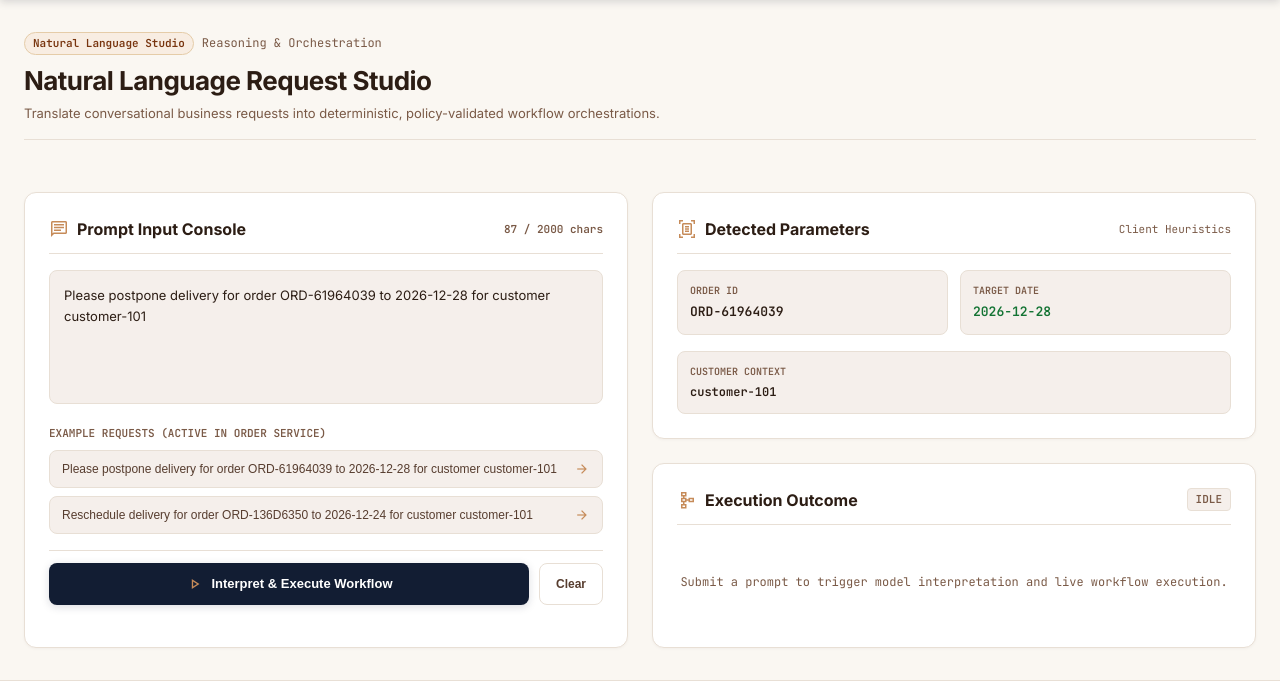
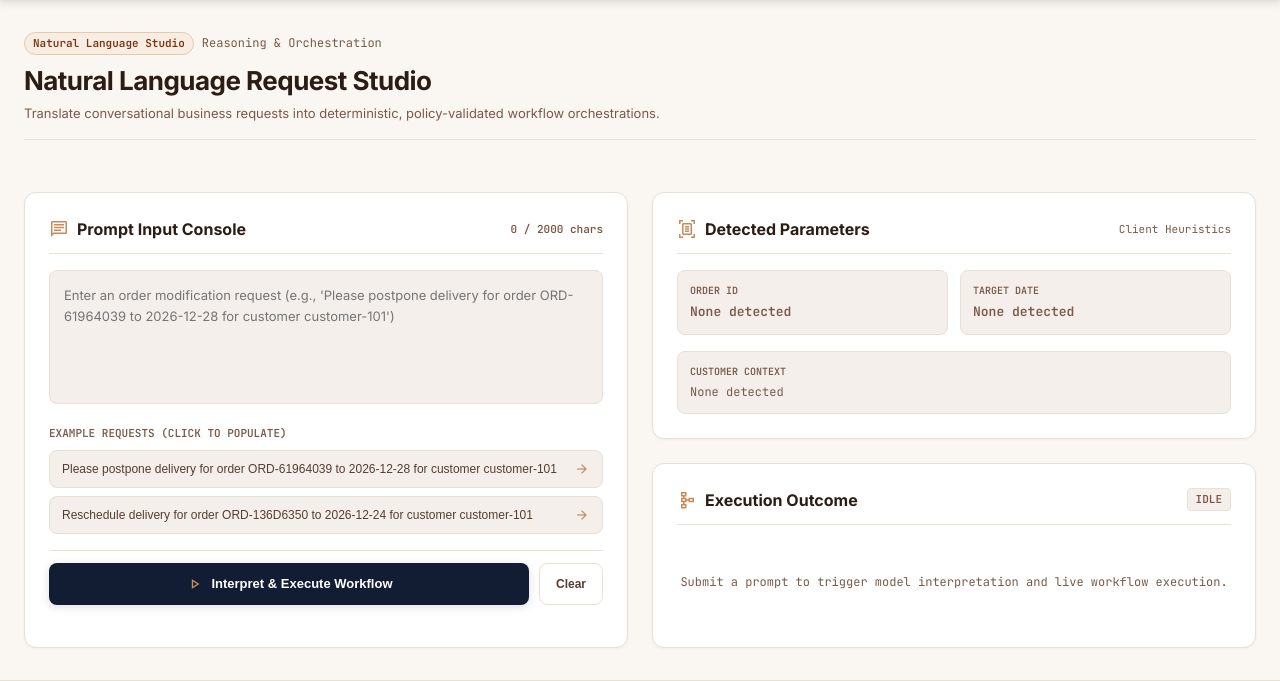
Before and after one commit to souro26/relay, a Python web app: template src/relay/templates/nl_request.html in a window 1280 px wide. Shown: the part 57-738 px from the top of the page. Run offline with Jinja, Linux system fonts and the light colour scheme; the template is opened without the code that fills it, so the values that code supplies are empty.

Commit message:
fix(nl): start with clean empty textarea, 0/2000 count, and pre-DOM synchronous keystroke tracking

```diff
--- a/src/relay/templates/nl_request.html
+++ b/src/relay/templates/nl_request.html
@@ -21,6 +21,68 @@
     </div>
 </div>
 
+<!-- Inline Synchronous Keystroke Tracker (Defined before DOM elements) -->
+<script>
+    function updateCounter(el) {
+        var val = (el && typeof el.value === 'string') ? el.value : (document.getElementById('nl-prompt-text') ? document.getElementById('nl-prompt-text').value : '');
+        var len = val.length;
+
+        // 1. Dynamic character counter: 0 -> 1 -> 2 -> ... on every keypress
+        var counter = document.getElementById('nl-char-counter');
+        if (counter) {
+            counter.textContent = len + ' / 2000 chars';
+            if (len > 2000) {
+                counter.style.color = '#C5221F';
+                counter.style.fontWeight = '700';
+            } else if (len > 1800) {
+                counter.style.color = '#B06000';
+                counter.style.fontWeight = '600';
+            } else {
+                counter.style.color = '#7A5A47';
+                counter.style.fontWeight = '600';
+            }
+        }
+
+        // 2. Real-time parameter extraction
+        var ordMatch = val.match(/ORD-[A-Za-z0-9]+/i);
+        var pOrder = document.getElementById('preview-order-id');
+        if (pOrder) {
+            pOrder.textContent = ordMatch ? ordMatch[0].toUpperCase() : 'None detected';
+            pOrder.style.color = ordMatch ? '#2C1D14' : '#7A5A47';
+        }
+
+        var dateMatch = val.match(/\b\d{4}-\d{2}-\d{2}\b/);
+        var pDate = document.getElementById('preview-target-date');
+        if (pDate) {
+            if (dateMatch) {
+                pDate.textContent = dateMatch[0];
+                pDate.style.color = '#137333';
+            } else {
+                var monthMatch = val.match(/\b(January|February|March|April|May|June|July|August|September|October|November|December)\s+\d{1,2},\s+\d{4}\b/i);
+                if (monthMatch) {
+                    pDate.textContent = monthMatch[0];
+                    pDate.style.color = '#137333';
+                } else {
+                    pDate.textContent = val.trim() ? 'Parsed on submit' : 'None detected';
+                    pDate.style.color = '#7A5A47';
+                }
+            }
+        }
+
+        var custMatch = val.match(/customer-\w+|CUST-\w+/i);
+        var pCust = document.getElementById('preview-customer-id');
+        if (pCust) {
+            if (custMatch) {
+                pCust.textContent = custMatch[0];
+                pCust.style.color = '#2C1D14';
+            } else {
+                pCust.textContent = val.trim() ? 'Optional in prompt' : 'None detected';
+                pCust.style.color = '#7A5A47';
+            }
+        }
+    }
+</script>
+
 <!-- 2-Column Studio Grid -->
 <div style="display: grid; grid-template-columns: repeat(auto-fit, minmax(360px, 1fr)); gap: 24px; margin-top: 24px;">
     <!-- Left Column: Input Console -->
@@ -30,17 +92,17 @@
                 <span class="material-symbols-outlined" style="color: #C68B59; font-size: 20px;">chat</span>
                 <h2 style="font-size: 16px; font-weight: 700; color: #2C1D14; margin: 0;">Prompt Input Console</h2>
             </div>
-            <span id="nl-char-counter" style="font-family: 'JetBrains Mono', monospace; font-size: 11px; color: #7A5A47; font-weight: 600;">86 / 2000 chars</span>
+            <span id="nl-char-counter" style="font-family: 'JetBrains Mono', monospace; font-size: 11px; color: #7A5A47; font-weight: 600;">0 / 2000 chars</span>
         </div>
 
-        <!-- Textarea in Cream Well with Real-time Keystroke Tracking -->
+        <!-- Textarea Starts Clean and Empty with Real-Time Synchronous Listeners -->
         <div>
-            <textarea id="nl-prompt-text" rows="5" oninput="window.updateClientPreview(this.value)" onkeyup="window.updateClientPreview(this.value)" onchange="window.updateClientPreview(this.value)" style="width: 100%; padding: 14px; font-size: 13px; font-family: inherit; border-radius: 8px; background: #F5EFEB; border: 1px solid #E8DFD5; color: #2C1D14; outline: none; resize: none; line-height: 1.6;" placeholder="Enter an order modification request...">Please postpone delivery for order ORD-61964039 to 2026-12-28 for customer customer-101</textarea>
+            <textarea id="nl-prompt-text" rows="5" oninput="updateCounter(this)" onkeyup="updateCounter(this)" onpaste="updateCounter(this)" oncut="updateCounter(this)" style="width: 100%; padding: 14px; font-size: 13px; font-family: inherit; border-radius: 8px; background: #F5EFEB; border: 1px solid #E8DFD5; color: #2C1D14; outline: none; resize: none; line-height: 1.6;" placeholder="Enter an order modification request (e.g., 'Please postpone delivery for order ORD-61964039 to 2026-12-28 for customer customer-101')"></textarea>
         </div>
 
         <!-- Prompt Suggestions -->
         <div>
-            <span style="font-family: 'JetBrains Mono', monospace; font-size: 11px; text-transform: uppercase; color: #7A5A47; font-weight: 600; display: block; margin-bottom: 8px;">Example Requests (Active in Order Service)</span>
+            <span style="font-family: 'JetBrains Mono', monospace; font-size: 11px; text-transform: uppercase; color: #7A5A47; font-weight: 600; display: block; margin-bottom: 8px;">Example Requests (Click to Populate)</span>
             <div style="display: flex; flex-direction: column; gap: 8px;">
                 <button class="prompt-chip" data-prompt="Please postpone delivery for order ORD-61964039 to 2026-12-28 for customer customer-101" type="button" style="text-align: left; padding: 10px 12px; border-radius: 8px; background: #F5EFEB; border: 1px solid #E8DFD5; cursor: pointer; display: flex; justify-content: space-between; align-items: center;">
                     <span style="font-size: 12px; color: #573D2F; font-weight: 500;">Please postpone delivery for order ORD-61964039 to 2026-12-28 for customer customer-101</span>
@@ -59,7 +121,7 @@
                 <span class="material-symbols-outlined" style="font-size: 18px; color: #C68B59;">play_arrow</span>
                 <span id="btn-submit-text">Interpret &amp; Execute Workflow</span>
             </button>
-            <button id="btn-clear-nl" style="padding: 12px 16px; border-radius: 8px; background: #FFFFFF; border: 1px solid #E8DFD5; color: #573D2F; font-weight: 600; font-size: 12px; cursor: pointer;" type="button">
+            <button id="btn-clear-nl" onclick="clearPrompt()" style="padding: 12px 16px; border-radius: 8px; background: #FFFFFF; border: 1px solid #E8DFD5; color: #573D2F; font-weight: 600; font-size: 12px; cursor: pointer;" type="button">
                 Clear
             </button>
         </div>
@@ -83,16 +145,16 @@
             <div style="display: grid; grid-template-columns: 1fr 1fr; gap: 12px;">
                 <div style="padding: 12px; background: #F5EFEB; border: 1px solid #E8DFD5; border-radius: 8px;">
                     <span style="font-family: 'JetBrains Mono', monospace; font-size: 10px; text-transform: uppercase; color: #7A5A47; font-weight: 600; display: block;">Order ID</span>
-                    <span id="preview-order-id" style="font-family: 'JetBrains Mono', monospace; font-size: 13px; font-weight: 700; color: #2C1D14; margin-top: 4px; display: block;">ORD-61964039</span>
+                    <span id="preview-order-id" style="font-family: 'JetBrains Mono', monospace; font-size: 13px; font-weight: 700; color: #7A5A47; margin-top: 4px; display: block;">None detected</span>
                 </div>
                 <div style="padding: 12px; background: #F5EFEB; border: 1px solid #E8DFD5; border-radius: 8px;">
                     <span style="font-family: 'JetBrains Mono', monospace; font-size: 10px; text-transform: uppercase; color: #7A5A47; font-weight: 600; display: block;">Target Date</span>
-                    <span id="preview-target-date" style="font-family: 'JetBrains Mono', monospace; font-size: 13px; font-weight: 700; color: #137333; margin-top: 4px; display: block;">2026-12-28</span>
+                    <span id="preview-target-date" style="font-family: 'JetBrains Mono', monospace; font-size: 13px; font-weight: 700; color: #7A5A47; margin-top: 4px; display: block;">None detected</span>
                 </div>
             </div>
             <div style="padding: 12px; background: #F5EFEB; border: 1px solid #E8DFD5; border-radius: 8px;">
                 <span style="font-family: 'JetBrains Mono', monospace; font-size: 10px; text-transform: uppercase; color: #7A5A47; font-weight: 600; display: block;">Customer Context</span>
-                <span id="preview-customer-id" style="font-family: 'JetBrains Mono', monospace; font-size: 12px; color: #2C1D14; font-weight: 600; margin-top: 4px; display: block;">customer-101</span>
+                <span id="preview-customer-id" style="font-family: 'JetBrains Mono', monospace; font-size: 12px; color: #7A5A47; margin-top: 4px; display: block;">None detected</span>
             </div>
         </div>
 
@@ -142,124 +204,73 @@
 
 {% block scripts %}
 <script>
-    const promptText = document.getElementById('nl-prompt-text');
-    const charCounter = document.getElementById('nl-char-counter');
-    const previewOrderId = document.getElementById('preview-order-id');
-    const previewTargetDate = document.getElementById('preview-target-date');
-    const previewCustId = document.getElementById('preview-customer-id');
-    const btnSubmit = document.getElementById('btn-submit-nl');
-    const btnClear = document.getElementById('btn-clear-nl');
-    const errorBox = document.getElementById('nl-error-box');
+    var promptText = document.getElementById('nl-prompt-text');
+    var btnSubmit = document.getElementById('btn-submit-nl');
+    var errorBox = document.getElementById('nl-error-box');
 
-    const outcomeEmpty = document.getElementById('outcome-empty-state');
-    const outcomeDetails = document.getElementById('outcome-details');
-    const outcomeBadge = document.getElementById('outcome-status-badge');
-    const outcomeWfId = document.getElementById('outcome-workflow-id');
-    const outcomeTokens = document.getElementById('outcome-tokens');
-    const outcomeCost = document.getElementById('outcome-cost');
-    const outcomeAction = document.getElementById('outcome-action-container');
+    var outcomeEmpty = document.getElementById('outcome-empty-state');
+    var outcomeDetails = document.getElementById('outcome-details');
+    var outcomeBadge = document.getElementById('outcome-status-badge');
+    var outcomeWfId = document.getElementById('outcome-workflow-id');
+    var outcomeTokens = document.getElementById('outcome-tokens');
+    var outcomeCost = document.getElementById('outcome-cost');
+    var outcomeAction = document.getElementById('outcome-action-container');
 
-    window.updateClientPreview = function(val) {
-        if (typeof val !== 'string') {
-            const el = document.getElementById('nl-prompt-text');
-            val = el ? el.value : '';
+    // Run initial counter check on load
+    updateCounter(promptText);
+
+    function clearPrompt() {
+        if (promptText) {
+            promptText.value = '';
+            updateCounter(promptText);
         }
-        val = val || '';
-        const len = val.length;
-
-        const counter = document.getElementById('nl-char-counter');
-        if (counter) {
-            counter.textContent = `${len} / 2000 chars`;
-            if (len > 2000) {
-                counter.style.color = '#C5221F';
-                counter.style.fontWeight = '700';
-            } else if (len > 1800) {
-                counter.style.color = '#B06000';
-                counter.style.fontWeight = '600';
-            } else {
-                counter.style.color = '#7A5A47';
-                counter.style.fontWeight = '600';
-            }
+        if (errorBox) errorBox.style.display = 'none';
+        if (outcomeEmpty) outcomeEmpty.style.display = 'block';
+        if (outcomeDetails) outcomeDetails.style.display = 'none';
+        if (outcomeBadge) {
+            outcomeBadge.textContent = 'IDLE';
+            outcomeBadge.style.background = '#F5EFEB';
+            outcomeBadge.style.color = '#7A5A47';
+            outcomeBadge.style.border = '1px solid #E8DFD5';
         }
-
-        const ordMatch = val.match(/ORD-[A-Za-z0-9]+/i);
-        const pOrder = document.getElementById('preview-order-id');
-        if (pOrder) pOrder.textContent = ordMatch ? ordMatch[0].toUpperCase() : 'None detected';
-
-        const dateMatch = val.match(/\b\d{4}-\d{2}-\d{2}\b/);
-        const pDate = document.getElementById('preview-target-date');
-        if (pDate) {
-            if (dateMatch) {
-                pDate.textContent = dateMatch[0];
-            } else {
-                const monthMatch = val.match(/\b(January|February|March|April|May|June|July|August|September|October|November|December)\s+\d{1,2},\s+\d{4}\b/i);
-                pDate.textContent = monthMatch ? monthMatch[0] : (val ? 'Parsed on submit' : 'None detected');
-            }
-        }
-
-        const custMatch = val.match(/customer-\w+|CUST-\w+/i);
-        const pCust = document.getElementById('preview-customer-id');
-        if (pCust) pCust.textContent = custMatch ? custMatch[0] : (val ? 'Optional in prompt' : 'None detected');
-    };
-
-    if (promptText) {
-        ['input', 'keyup', 'keydown', 'keypress', 'change', 'paste', 'cut'].forEach(evt => {
-            promptText.addEventListener(evt, (e) => window.updateClientPreview(e.target ? e.target.value : promptText.value));
-        });
     }
 
-    // Initialize immediately and on window load
-    window.updateClientPreview();
-    document.addEventListener('DOMContentLoaded', () => window.updateClientPreview());
-    window.addEventListener('load', () => window.updateClientPreview());
-
-    // Suggestion chips
-    document.querySelectorAll('.prompt-chip').forEach(chip => {
-        chip.addEventListener('click', () => {
+    // Suggestion chips: populate textarea and trigger counter
+    document.querySelectorAll('.prompt-chip').forEach(function(chip) {
+        chip.addEventListener('click', function() {
             if (promptText) {
                 promptText.value = chip.dataset.prompt;
-                updateClientPreview(promptText.value);
+                updateCounter(promptText);
             }
         });
     });
 
-    btnClear.addEventListener('click', () => {
-        promptText.value = '';
-        updateClientPreview('');
-        errorBox.style.display = 'none';
-        outcomeEmpty.style.display = 'block';
-        outcomeDetails.style.display = 'none';
-        outcomeBadge.textContent = 'IDLE';
-        outcomeBadge.style.background = '#F5EFEB';
-        outcomeBadge.style.color = '#7A5A47';
-        outcomeBadge.style.border = '1px solid #E8DFD5';
-    });
-
-    btnSubmit.addEventListener('click', async () => {
-        const text = promptText.value.trim();
+    btnSubmit.addEventListener('click', async function() {
+        var text = promptText ? promptText.value.trim() : '';
         if (!text) {
             alert('Please enter a request in the prompt input console.');
             return;
         }
 
-        errorBox.style.display = 'none';
+        if (errorBox) errorBox.style.display = 'none';
         btnSubmit.disabled = true;
-        document.getElementById('btn-submit-text').textContent = 'Interpreting & Executing…';
+        var btnTextEl = document.getElementById('btn-submit-text');
+        if (btnTextEl) btnTextEl.textContent = 'Interpreting & Executing…';
 
         try {
-            const res = await fetch('/api/v1/order-change-requests/nl', {
+            var res = await fetch('/api/v1/order-change-requests/nl', {
                 method: 'POST',
                 headers: { 'Content-Type': 'application/json' },
                 body: JSON.stringify({
                     text: text,
                     source_system: 'studio-web',
-                    external_event_id: `evt-studio-${Date.now()}`
+                    external_event_id: 'evt-studio-' + Date.now()
                 })
             });
 
-            const data = await res.json();
+            var data = await res.json();
             if (!res.ok) {
-                let msg = 'Execution failed';
+                var msg = 'Execution failed';
                 if (data.detail) {
                     if (typeof data.detail === 'string') msg = data.detail;
                     else if (data.detail.error) msg = data.detail.error;
@@ -269,8 +280,8 @@
                 throw new Error(msg);
             }
 
-            outcomeEmpty.style.display = 'none';
-            outcomeDetails.style.display = 'flex';
+            if (outcomeEmpty) outcomeEmpty.style.display = 'none';
+            if (outcomeDetails) outcomeDetails.style.display = 'flex';
 
             if (data.success) {
                 outcomeBadge.textContent = 'COMPLETED';
@@ -284,24 +295,25 @@
                 outcomeBadge.style.border = '1px solid #FAD2CF';
             }
 
-            outcomeWfId.textContent = data.workflow_id || 'None';
-            outcomeTokens.textContent = data.total_tokens != null ? new Intl.NumberFormat('en-US').format(data.total_tokens) : '—';
-            outcomeCost.textContent = data.estimated_cost_usd != null ? `$${data.estimated_cost_usd.toFixed(4)}` : '—';
+            if (outcomeWfId) outcomeWfId.textContent = data.workflow_id || 'None';
+            if (outcomeTokens) outcomeTokens.textContent = data.total_tokens != null ? new Intl.NumberFormat('en-US').format(data.total_tokens) : '—';
+            if (outcomeCost) outcomeCost.textContent = data.estimated_cost_usd != null ? '$' + data.estimated_cost_usd.toFixed(4) : '—';
 
-            if (data.workflow_id) {
-                outcomeAction.innerHTML = `
-                    <a href="/workflows/${data.workflow_id}" style="width: 100%; padding: 12px 16px; border-radius: 8px; background: #121D33; color: #FFFFFF; font-weight: 700; font-size: 13px; display: flex; align-items: center; justify-content: center; gap: 8px; text-decoration: none; box-shadow: 0 2px 8px rgba(18,29,51,0.2);">
-                        <span>Inspect Execution Detail &amp; DAG</span>
-                        <span class="material-symbols-outlined" style="font-size: 16px; color: #C68B59;">arrow_forward</span>
-                    </a>
-                `;
+            if (data.workflow_id && outcomeAction) {
+                outcomeAction.innerHTML =
+                    '<a href="/workflows/' + data.workflow_id + '" style="width: 100%; padding: 12px 16px; border-radius: 8px; background: #121D33; color: #FFFFFF; font-weight: 700; font-size: 13px; display: flex; align-items: center; justify-content: center; gap: 8px; text-decoration: none; box-shadow: 0 2px 8px rgba(18,29,51,0.2);">' +
+                        '<span>Inspect Execution Detail &amp; DAG</span>' +
+                        '<span class="material-symbols-outlined" style="font-size: 16px; color: #C68B59;">arrow_forward</span>' +
+                    '</a>';
             }
         } catch (err) {
-            errorBox.textContent = `Error: ${err.message}`;
-            errorBox.style.display = 'block';
+            if (errorBox) {
+                errorBox.textContent = 'Error: ' + err.message;
+                errorBox.style.display = 'block';
+            }
         } finally {
             btnSubmit.disabled = false;
-            document.getElementById('btn-submit-text').textContent = 'Interpret & Execute Workflow';
+            if (btnTextEl) btnTextEl.textContent = 'Interpret & Execute Workflow';
         }
     });
 </script>
```
